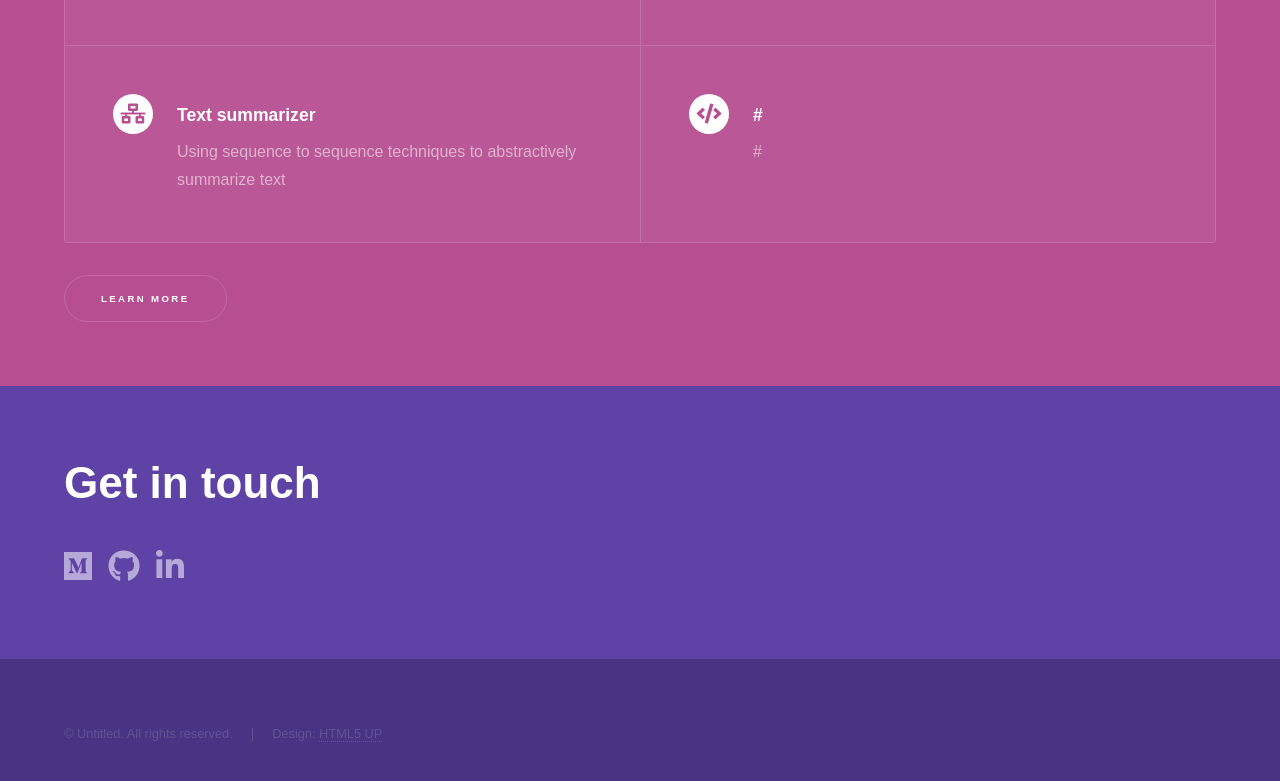
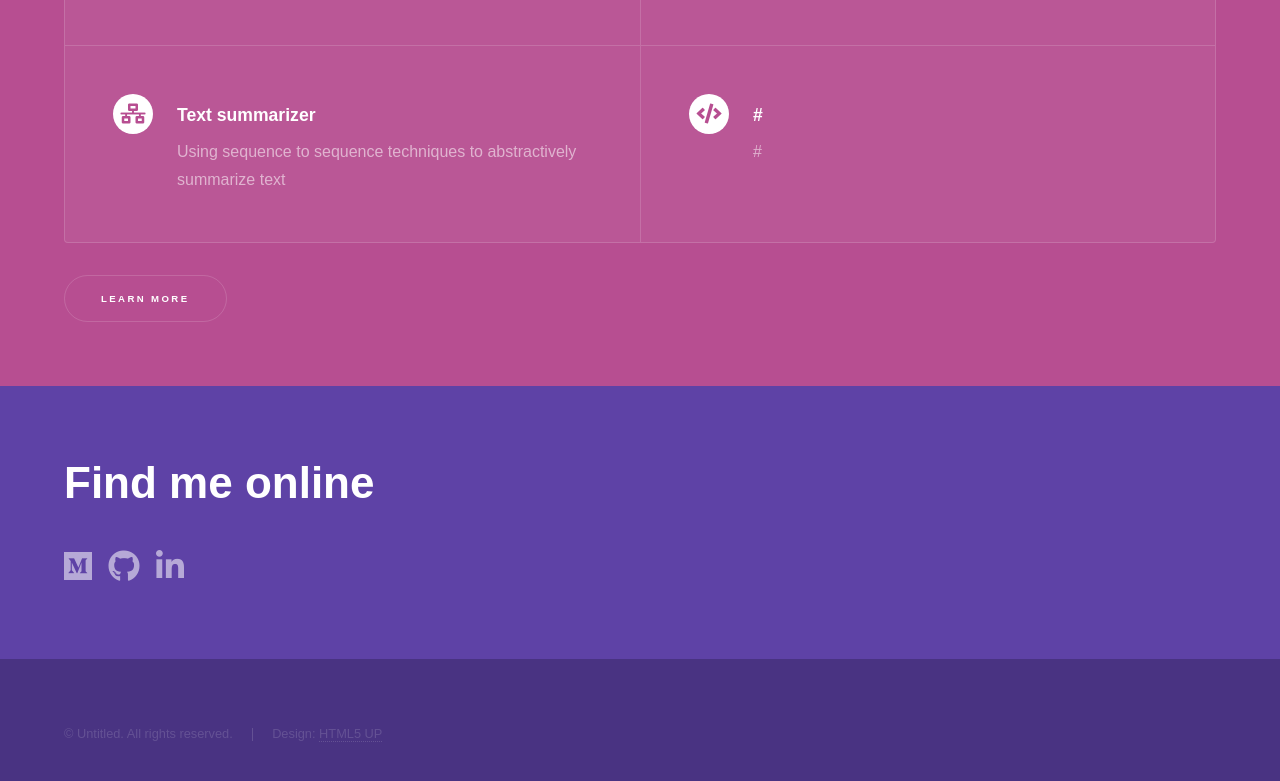
Before and after one commit to SirMalamute/middleschooldev, a plain HTML site: page index.html in a window 1280 px wide. Shown: the part 2395-3176 px from the top of the page. Drawn offline with Linux system fonts and the light colour scheme.

Commit message:
added find me online to index.html

```diff
--- a/index.html
+++ b/index.html
@@ -128,7 +128,7 @@
 				<!-- Three -->
 					<section id="three" class="wrapper style1 fade-up">
 						<div class="inner">
-							<h1>Get in touch</h1>
+							<h1>Find me online</h1>
 											<ul class="icons">
 												<li><a href="https://medium.com/@neeliyer14" class="icon brands fa-medium fa-2x"><span class="label">Medium</span></a></li>
 												<li><a href="https://github.com/SirMalamute" class="icon brands fa-github fa-2x"><span class="label">GitHub</span></a></li>
```
